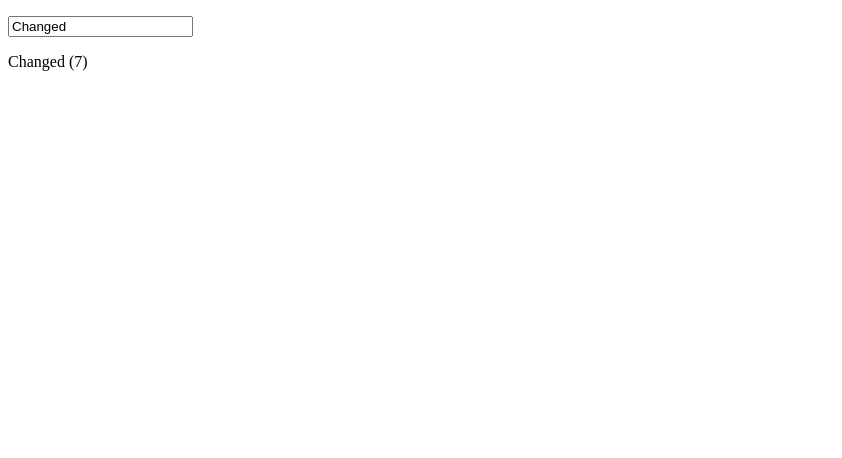
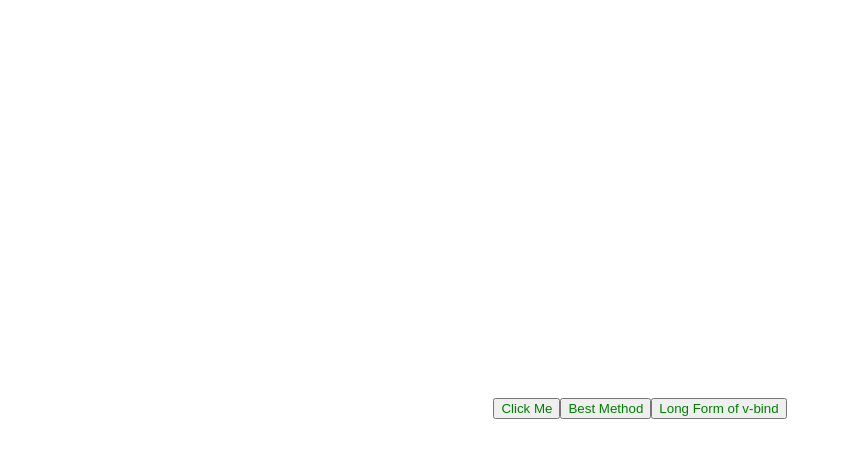
Before and after one commit to tjhunkin/vue3, a website: page index.html in a window 1280 px wide. Shown: the whole page, without its empty margins (0-842 px from the left). Drawn offline with nearby package versions, Linux system fonts and the light colour scheme.

Commit message:
Episode 2: Attribute Binding and Event Handling

```diff
--- a/index.html
+++ b/index.html
@@ -4,33 +4,58 @@
     <meta charset="UTF-8">
     <title>Vue3Ftw</title>
     <script src="https://unpkg.com/vue@3"></script>
+    <style>
+        html, body {
+            height: 100%;
+        }
+
+        /* centre buttons */
+        body {
+            display: grid;
+            place-items: center;
+        }
+
+        .text-red {
+            color: red;
+        }
+
+        .text-green {
+            color: green;
+        }
+    </style>
 </head>
 <body>
 <div id="app">
+    <!-- v-bind as just : for shorthand, always use this version-->
+    <button :class="buttonClasses" v-on:click="toggle">Click Me</button>
 
-    <p>
-        <label>
-            <input type="text" v-model="greeting">
-        </label>
-    </p>
+    <!-- best method: switching colors based on the state-->
+    <!-- v-on as just @ for shorthand, always use this version-->
+    <button :class="active ? 'text-red' : 'text-green'" @click="toggle">Best Method</button>
 
-    <p>
-        {{ greeting }} ({{ greeting.length }})
-    </p>
-
+    <!-- Bind buttonClasses to class attribute of button element-->
+    <button v-bind:class="buttonClasses">Long Form of v-bind</button>
 </div>
 
 <script>
     Vue.createApp({
         data() {
             return {
-                greeting: 'Hello World'
+                buttonClasses: 'text-green',
+                active: false
             };
+        },
+        methods: {
+            toggle() {
+                // alert('Yo');
+                this.buttonClasses = 'text-red';
+                this.active = !this.active; // switch between red and green
+            }
         },
         mounted() {
             setTimeout(() => {
-                this.greeting = 'Changed';
-            }, 3000)
+                document.title = 'Episode 2: Attribute Binding and Event Handling';
+            }, 1000)
         }
     }).mount('#app');
 </script>
--- /dev/null
+++ b/rules.txt
@@ -0,0 +1,2 @@
+~ always use shorthand e.g. v-bind as just :, v-on as just @
+    <button :class="buttonClasses" @click="toggle">Click Me</button>
```
